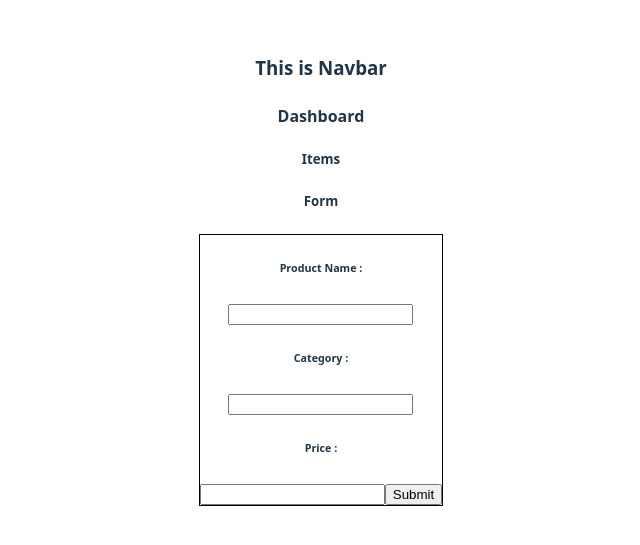
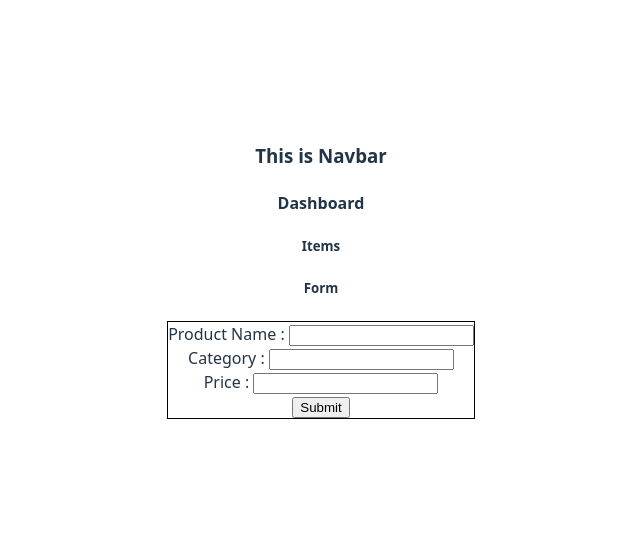
Before and after one commit to krish-mamtora/Swift-Shop-Vendor-Dashboard, a React (Vite) app: page / in a window 1280 px wide. Shown: the part 129-674 px from the top of the page, without its empty margins (319-959 px from the left). Built offline with nearby package versions, Linux system fonts and the light colour scheme.

Commit message:
data is getting store in localhost

```diff
--- a/src/pages/Dashboard.tsx
+++ b/src/pages/Dashboard.tsx
@@ -3,17 +3,40 @@ import '../App.css'
 import { useForm } from 'react-hook-form'
 
 function Dashboard() {
+
   const {register  , handleSubmit , formState : {error}} = useForm();
 
   const onSubmit = (data) =>{
-
-    console.log(data);
+    // console.log(typeof(data));
+    addItem(data);
+    listproduct();
   }
 
-  const addItem = () =>{
+  const addItem = (data) =>{
+
+    let items = (localStorage.getItem('items'));
+    // console.log('here : ', data.ProductName , typeof(data.ProductName));
+
+    items = items + ',' +(data.ProductName);
+
+    localStorage.setItem('items' , JSON.stringify(items));
+    localStorage.setItem('items' , items);
+    localStorage.setItem(data.ProductName , [data.Price , data.Category]);
 
   }
 
+    const listproduct =()=> {
+        let allitems = localStorage.getItem('items');
+        if(allitems){
+            const words = allitems.split(',');
+
+            words.forEach((word,index) => {
+                console.log(`${word} is at ${index}`);
+                // <li key={index}>{word}</li>
+            });
+        }
+
+    }
   return (
     <>
 
@@ -23,17 +46,20 @@ function Dashboard() {
         <h4>Dashboard</h4>
         <div>
            <h5>Items</h5>
+           <div>
+           {/* {listproduct} */}
+           </div>
         </div>
         <div>
           <h5>Form</h5>
           <div style={{border:"1px solid black"}}>
             <form  onSubmit={handleSubmit(onSubmit)}>
-                <h6>Product Name : </h6>
-                <input {...register("ProductName" , {required : true})} />
-                <h6>Category : </h6>
-                <input {...register("Category" , {required : true})} />
-                <h6>Price : </h6>
-                <input {...register("Price" , {required : true})} />
+                <span>Product Name : </span>
+                <input {...register("ProductName" , {required : true})} /> <br />
+                <span>Category : </span>
+                <input {...register("Category" , {required : true})} /> <br />
+                <span>Price : </span>
+                <input {...register("Price" , {required : true})} /> <br />
               <input type="submit" />
             </form>
           </div>
```
